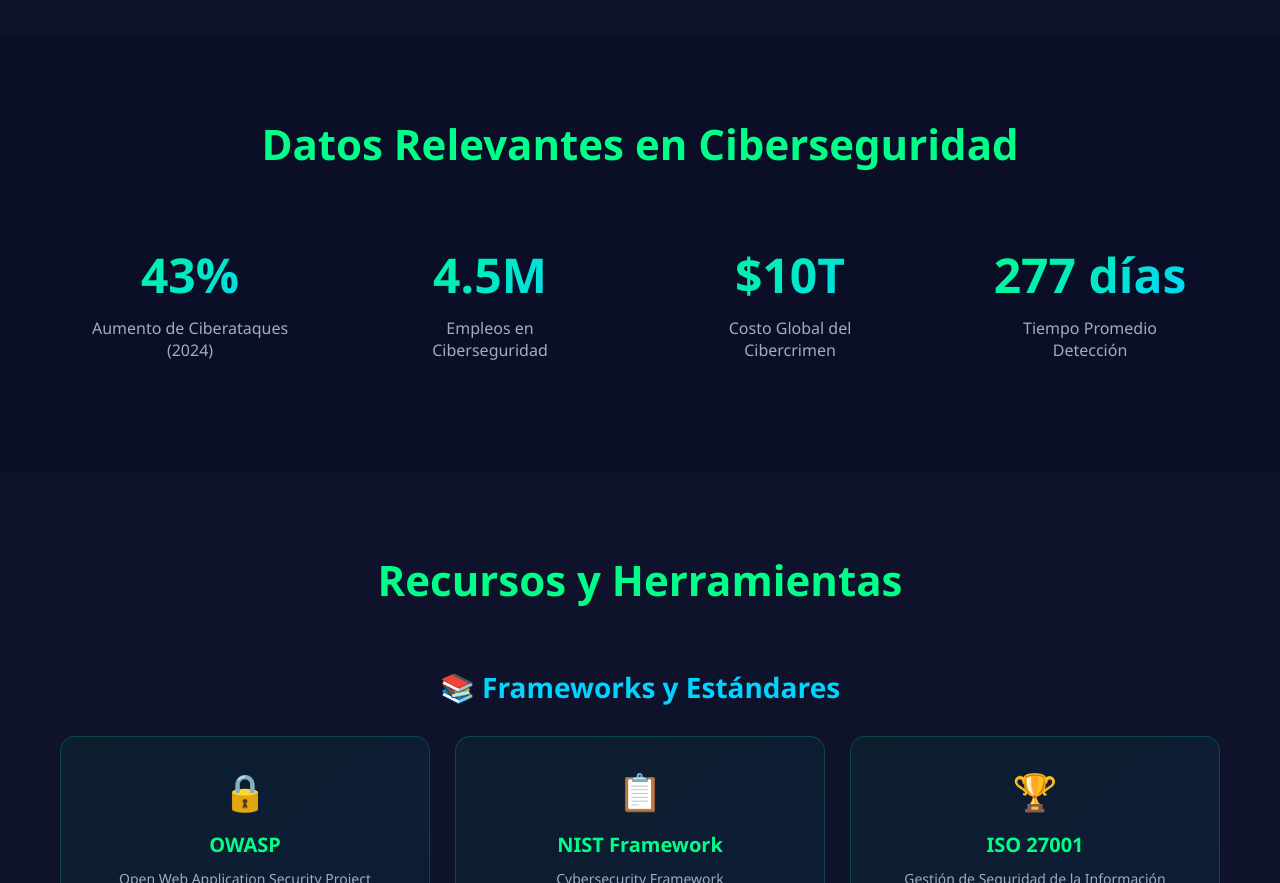
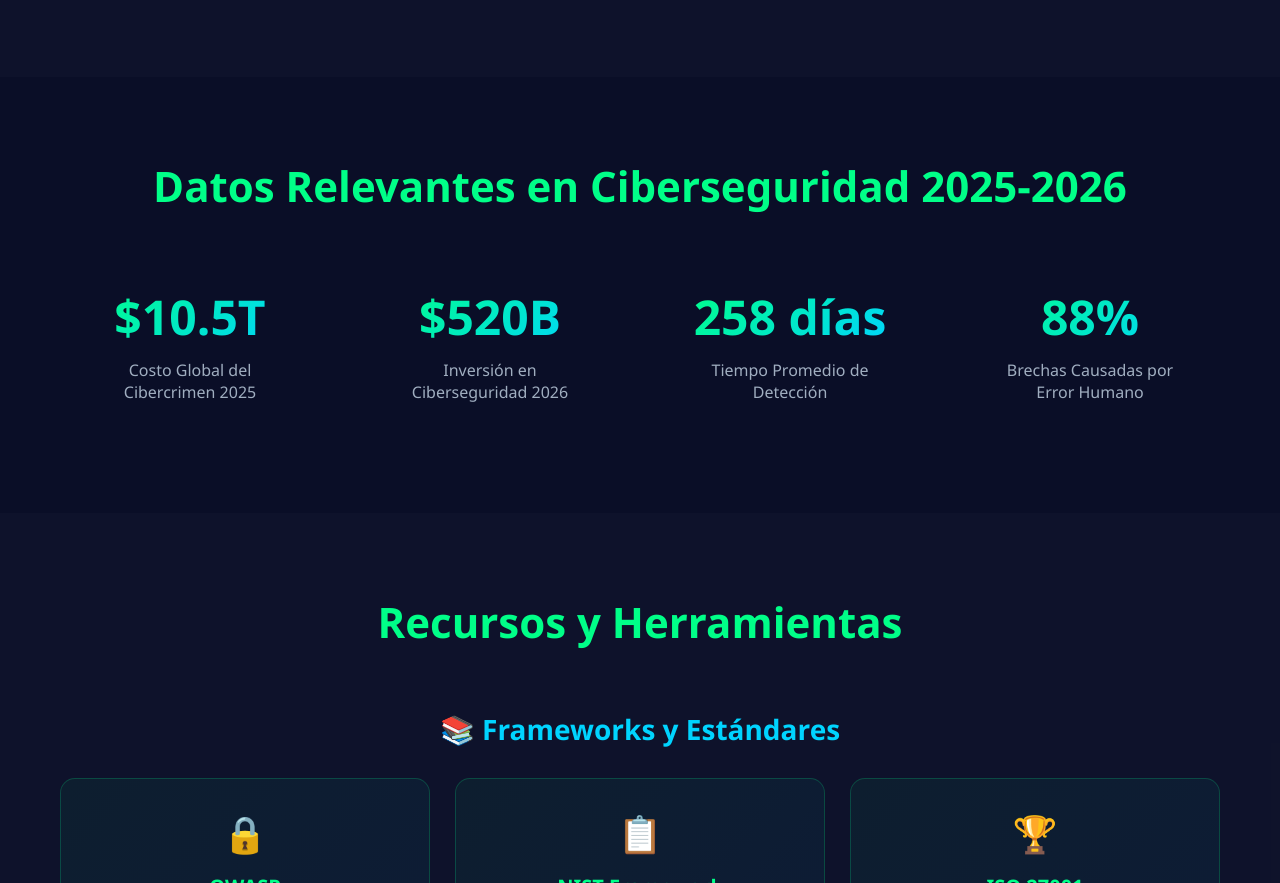
Before and after one commit to N1x-afl/cybersecurity-landing-page, a plain HTML site: page index.html in a window 1280 px wide. Shown: the part 1544-2427 px from the top of the page. Drawn offline with Linux system fonts and the light colour scheme.

Commit message:
Update
Cambio en el logo , dejandolo central y adicional se le agrega recursos externos

```diff
--- a/index.html
+++ b/index.html
@@ -66,8 +66,9 @@
 
         nav {
             display: flex;
-            justify-content: space-between;
+            flex-direction: column;
             align-items: center;
+            gap: 20px;
         }
 
         .logo {
@@ -424,23 +425,23 @@
 
     <section class="stats">
         <div class="container">
-            <h2 style="font-size: 42px; color: #00ff88; margin-bottom: 20px;">Datos Relevantes en Ciberseguridad</h2>
+            <h2 style="font-size: 42px; color: #00ff88; margin-bottom: 20px;">Datos Relevantes en Ciberseguridad 2025-2026</h2>
             <div class="stats-grid">
                 <div class="stat-item">
-                    <div class="stat-number">43%</div>
-                    <div class="stat-label">Aumento de Ciberataques (2024)</div>
+                    <div class="stat-number">$10.5T</div>
+                    <div class="stat-label">Costo Global del Cibercrimen 2025</div>
                 </div>
                 <div class="stat-item">
-                    <div class="stat-number">4.5M</div>
-                    <div class="stat-label">Empleos en Ciberseguridad</div>
+                    <div class="stat-number">$520B</div>
+                    <div class="stat-label">Inversión en Ciberseguridad 2026</div>
                 </div>
                 <div class="stat-item">
-                    <div class="stat-number">$10T</div>
-                    <div class="stat-label">Costo Global del Cibercrimen</div>
+                    <div class="stat-number">258 días</div>
+                    <div class="stat-label">Tiempo Promedio de Detección</div>
                 </div>
                 <div class="stat-item">
-                    <div class="stat-number">277 días</div>
-                    <div class="stat-label">Tiempo Promedio Detección</div>
+                    <div class="stat-number">88%</div>
+                    <div class="stat-label">Brechas Causadas por Error Humano</div>
                 </div>
             </div>
         </div>
```
